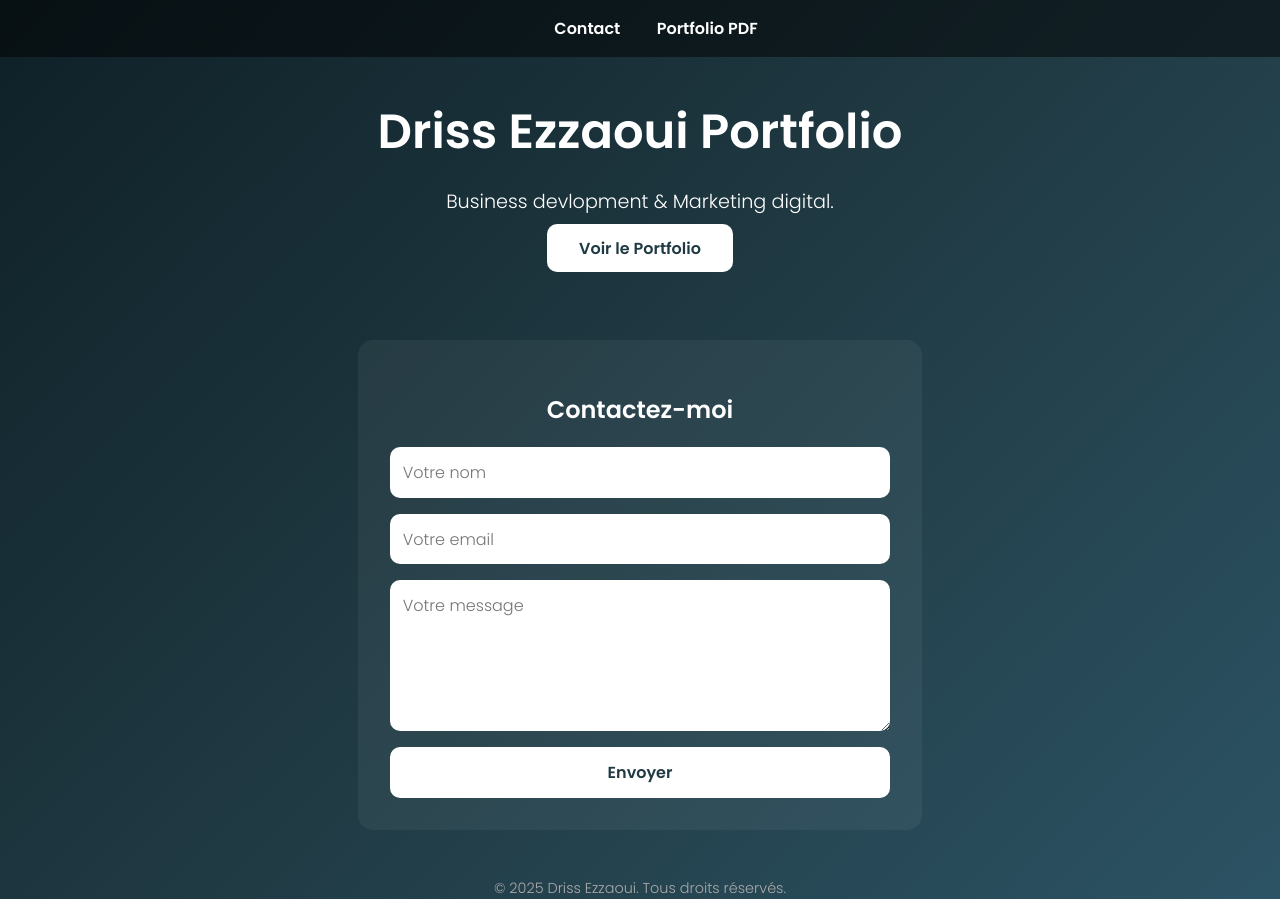
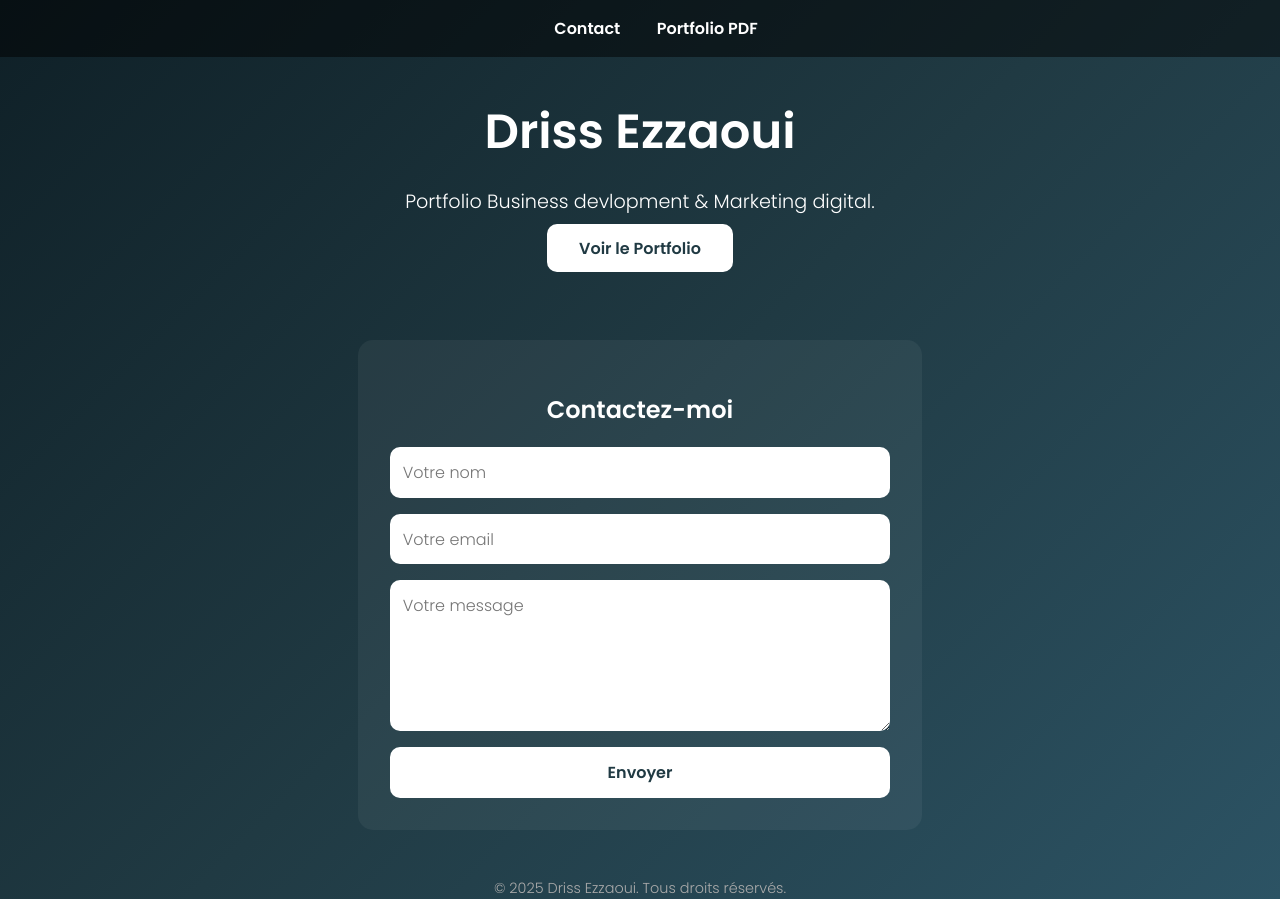
Before and after one commit to K8r02/driss.ezzaoui-portfolio, a plain HTML site: page index.html in a window 1280 px wide. Drawn offline with Linux system fonts and the light colour scheme.

Commit message:
Update index.html

```diff
--- a/index.html
+++ b/index.html
@@ -127,9 +127,9 @@
     </nav>
     <header>
         <h1>Driss Ezzaoui
-            Portfolio</h1>
+            </h1>
 
-        <p> Business devlopment & Marketing digital.</p>
+        <p>Portfolio Business devlopment & Marketing digital.</p>
         <a href="portfolio.pdf" class="btn">Voir le Portfolio</a>
     </header>
 
```
